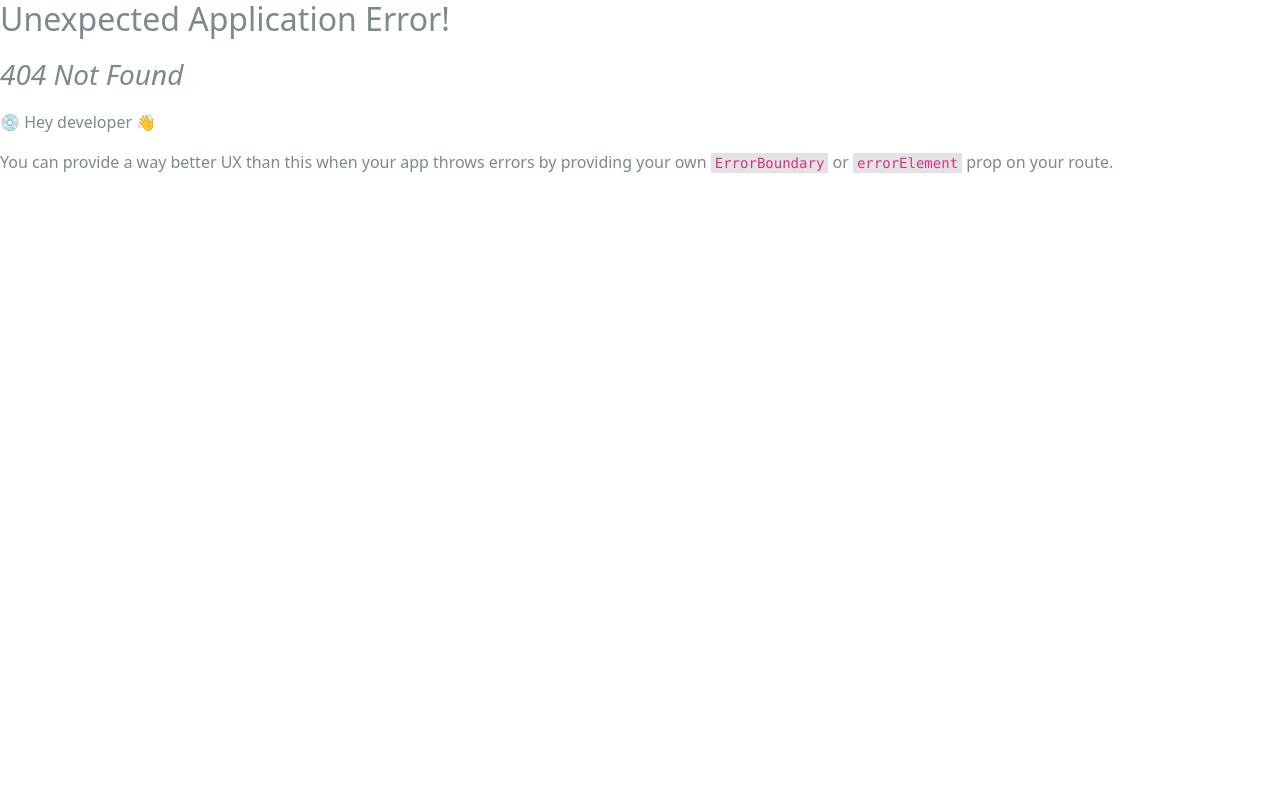
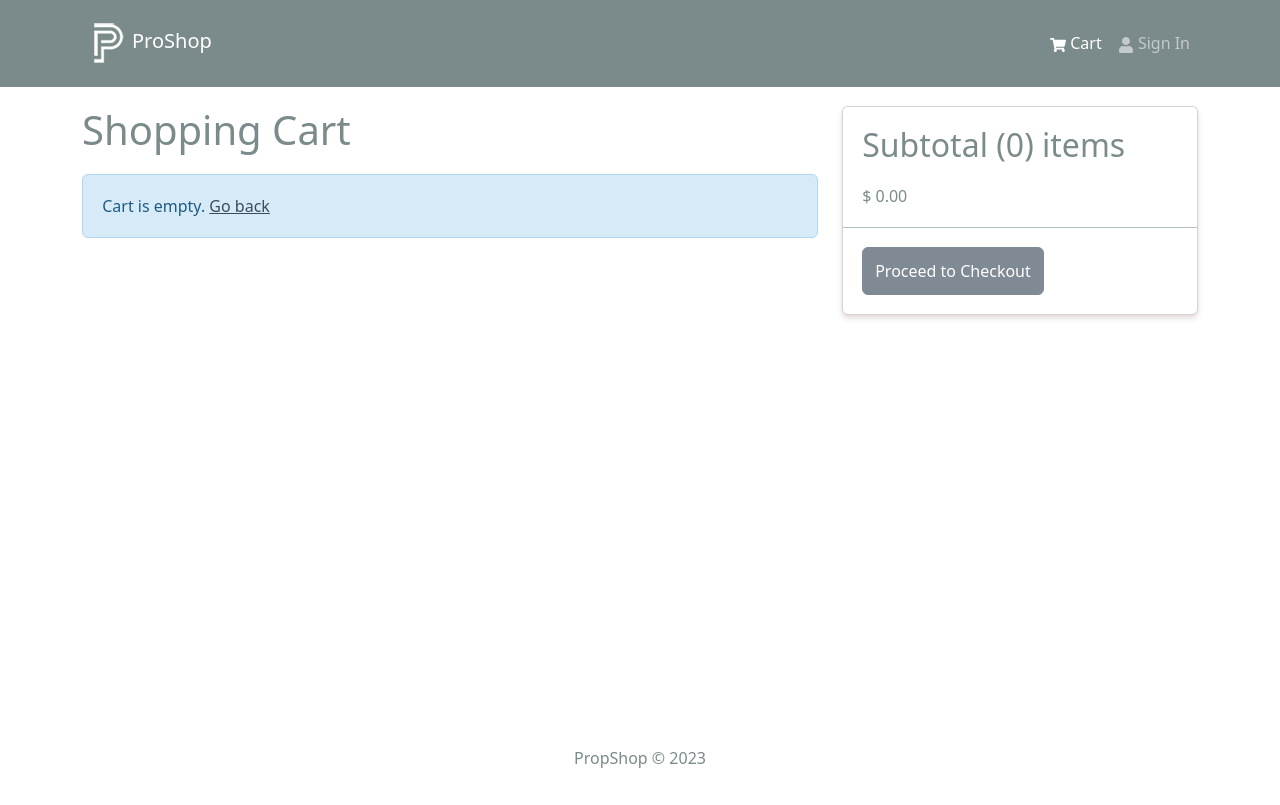
Before and after one commit to AvishkaUmesh/Pro-Shop-MERN, a React (Vite) app in the folder frontend/: page /cart in a window 1280 px wide. Before the commit this address had no page. Built offline with nearby package versions, Linux system fonts and the light colour scheme.

Commit message:
added cart screen

```diff
--- a/frontend/src/main.jsx
+++ b/frontend/src/main.jsx
@@ -10,6 +10,7 @@ import {
 import App from './App.jsx';
 import './assets/styles/bootstrap.custom.css';
 import './assets/styles/index.css';
+import CartScreen from './screens/CartScreen.jsx';
 import HomeScreen from './screens/HomeScreen.jsx';
 import ProductScreen from './screens/ProductScreen.jsx';
 import store from './store.js';
@@ -19,6 +20,7 @@ const router = createBrowserRouter(
         <Route path="/" element={<App />}>
             <Route index={true} path="/" element={<HomeScreen />} />
             <Route path="/product/:id" element={<ProductScreen />} />
+            <Route path="/cart" element={<CartScreen />} />
         </Route>
     )
 );
--- /dev/null
+++ b/frontend/src/screens/CartScreen.jsx
@@ -0,0 +1,137 @@
+import {
+    Button,
+    Card,
+    Col,
+    Form,
+    Image,
+    ListGroup,
+    Row,
+} from 'react-bootstrap';
+import { FaTrash } from 'react-icons/fa';
+import { useDispatch, useSelector } from 'react-redux';
+import { Link } from 'react-router-dom';
+import Message from '../components/Message';
+import { addToCart } from '../slices/cartSlice';
+
+const CartScreen = () => {
+    const dispatch = useDispatch();
+
+    const cart = useSelector((state) => state.cart);
+    const { cartItems } = cart;
+
+    const addToCartHandler = (item, qty) => {
+        dispatch(addToCart({ ...item, qty }));
+    };
+
+    return (
+        <Row>
+            <Col md={8}>
+                <h1
+                    style={{
+                        marginBottom: '20px',
+                    }}
+                >
+                    Shopping Cart
+                </h1>
+                {cartItems.length === 0 && (
+                    <Message>
+                        Cart is empty. <Link to="/">Go back</Link>
+                    </Message>
+                )}
+
+                {cartItems.length > 0 && (
+                    <ListGroup variant="flush">
+                        {cartItems.map((item) => (
+                            <ListGroup.Item key={item._id}>
+                                <Row>
+                                    <Col md={2}>
+                                        <Image
+                                            src={item.image}
+                                            alt={item.name}
+                                            fluid
+                                            rounded
+                                        />
+                                    </Col>
+                                    <Col md={3}>
+                                        <Link to={`/product/${item._id}`}>
+                                            {item.name}
+                                        </Link>
+                                    </Col>
+                                    <Col md={2}>${item.price}</Col>
+                                    <Col md={3}>
+                                        <Form.Control
+                                            as="select"
+                                            value={item.qty}
+                                            onChange={(e) => {
+                                                addToCartHandler(
+                                                    item,
+                                                    Number(e.target.value)
+                                                );
+                                            }}
+                                        >
+                                            {[
+                                                ...Array(item.countInStock)
+                                                    .keys()
+                                                    .map((i) => (
+                                                        <option
+                                                            key={i + 1}
+                                                            value={i + 1}
+                                                        >
+                                                            {i + 1}
+                                                        </option>
+                                                    )),
+                                            ]}
+                                        </Form.Control>
+                                    </Col>
+                                    <Col md={1}>
+                                        <Button
+                                            type="button"
+                                            variant="light"
+                                            onClick={() => {}}
+                                        >
+                                            <FaTrash />
+                                        </Button>
+                                    </Col>
+                                </Row>
+                            </ListGroup.Item>
+                        ))}
+                    </ListGroup>
+                )}
+            </Col>
+            <Col md={4}>
+                <Card>
+                    <ListGroup variant="flush">
+                        <ListGroup.Item>
+                            <h2>
+                                Subtotal (
+                                {cartItems.reduce(
+                                    (acc, item) => acc + item.qty,
+                                    0
+                                )}
+                                ) items
+                            </h2>
+                            ${' '}
+                            {cartItems
+                                .reduce(
+                                    (acc, item) => acc + item.qty * item.price,
+                                    0
+                                )
+                                .toFixed(2)}
+                        </ListGroup.Item>
+                        <ListGroup.Item>
+                            <Button
+                                type="button"
+                                className="btn-block"
+                                disabled={cartItems.length === 0}
+                                onClick={() => {}}
+                            >
+                                Proceed to Checkout
+                            </Button>
+                        </ListGroup.Item>
+                    </ListGroup>
+                </Card>
+            </Col>
+        </Row>
+    );
+};
+export default CartScreen;
```
